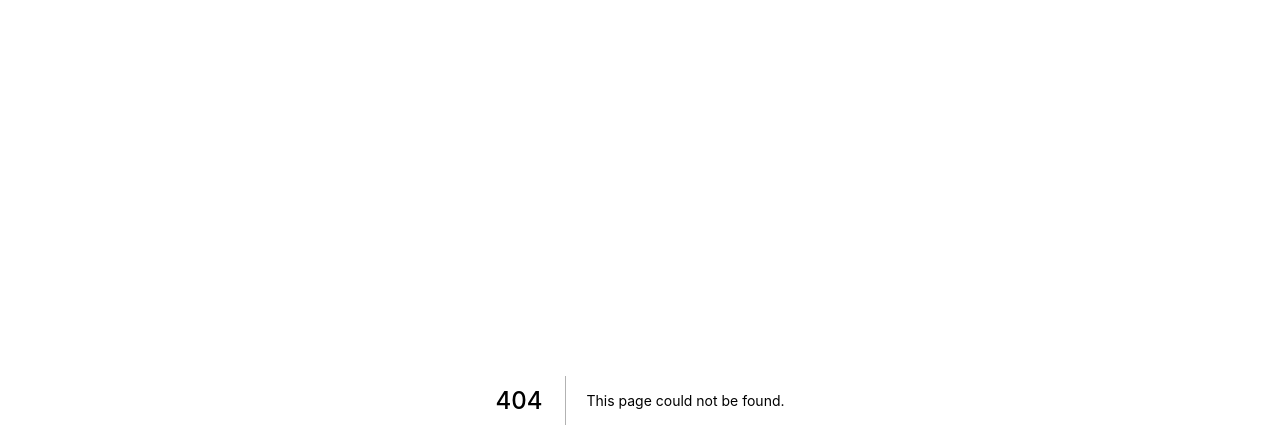
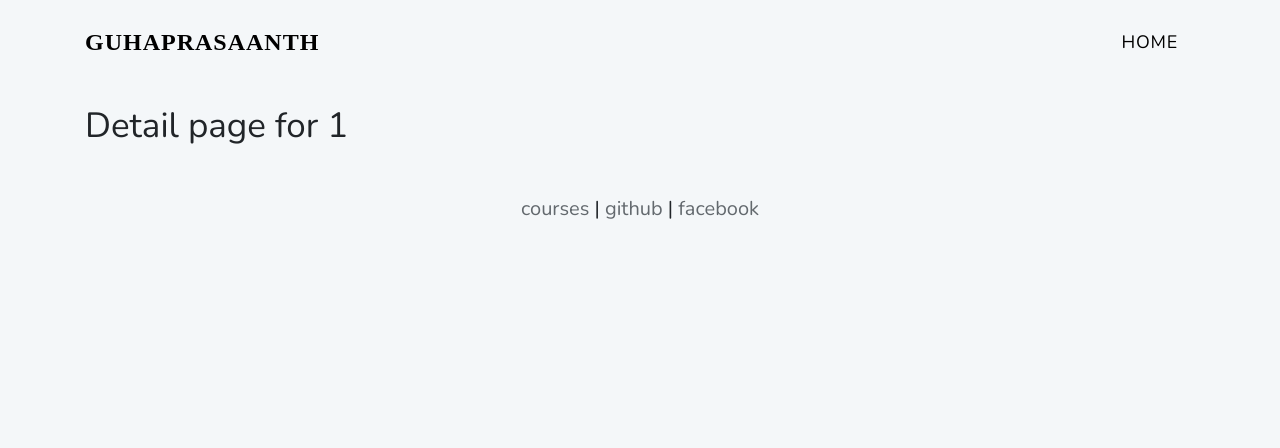
Before and after one commit to guhandelta/NextJS-Sanity-Blog, a Next.js app: page /blogs/1 in a window 1280 px wide. Before the commit this address had no page. Shown: the top 448 px of the page. Built offline with nearby package versions, Linux system fonts and the light colour scheme; a web font is replaced by a local one.

Commit message:
Generated dynamic pages for each Blogpost, by its slug

```diff
--- a/components/CardItem.js
+++ b/components/CardItem.js
@@ -1,6 +1,7 @@
 import { Card } from 'react-bootstrap';
+import Link from 'next/link';
 
-const CardItem = ({title, subtitle, date, image, author}) => {
+const CardItem = ({title, subtitle, date, image, author, link}) => {
     return (
         <div>
             <Card className={`gp-card`}>
@@ -29,9 +30,13 @@ const CardItem = ({title, subtitle, date, image, author}) => {
                     <Card.Text>{subtitle}</Card.Text>
                   </Card.Body>
                 </div>
-                <a className="card-button">
-                  Read More
-                </a>
+                {link &&
+                  <Link {...link}>
+                    <a className="card-button">
+                      Read More
+                    </a>
+                  </Link>
+                }
               </Card>
         </div>
     )
--- /dev/null
+++ b/pages/blogs/[slug].js
@@ -0,0 +1,14 @@
+import { useRouter } from 'next/router';
+import { Layout } from '../../components';
+
+const BlogDetail = () => {
+    const { query } = useRouter();
+    debugger;
+    return (
+        <Layout>
+            <h1>Detail page for {query?.slug}</h1>
+        </Layout>
+    )
+}
+
+export default BlogDetail;
--- a/pages/index.js
+++ b/pages/index.js
@@ -29,6 +29,11 @@ export default function Home({blogs}){
                     date={date}
                     image={coverImage}
                     author={author}
+                    slug={slug}
+                    link={{
+                      href: '/blogs/[slug]',
+                      as: `/blogs/${slug}`
+                    }}
                   />
                 </Col>)
             }
```
